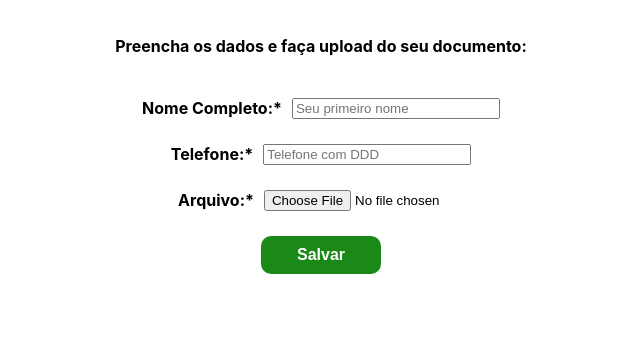
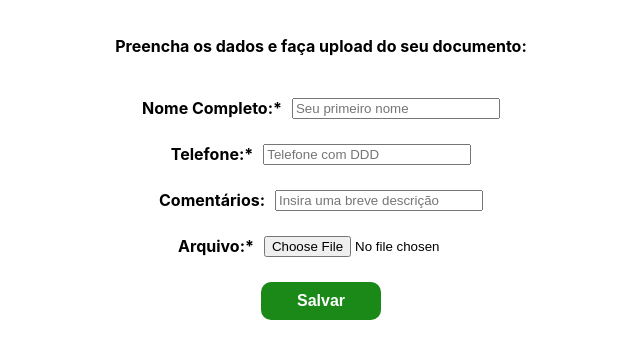
Before and after one commit to leivas777/uploadDocs, a React (Create React App) app: page /upload in a window 1280 px wide. Shown: the top 358 px of the page, without its empty margins (319-959 px from the left). Built offline with nearby package versions, Linux system fonts and the light colour scheme; no server answers.

Commit message:
Adição do campo "Comentários"

```diff
--- a/src/pages/UploadDocs/Upload.js
+++ b/src/pages/UploadDocs/Upload.js
@@ -11,10 +11,10 @@ import { useState } from "react"; // Removido useEffect, já que a navegação s
 //Router
 import { useNavigate } from "react-router-dom";
 
-
 const Upload = () => {
   const [fullName, setFullName] = useState("");
   const [telephone, setTelephone] = useState("");
+  const [docDescription, setDocDescription] = useState("");
   const [file, setFile] = useState(null);
   const [formError, setFormError] = useState("");
 
@@ -33,7 +33,9 @@ const Upload = () => {
 
     // Validação básica do formulário
     if (!fullName || !telephone || !file) {
-      setFormError("Por favor, preencha todos os campos obrigatórios e selecione um arquivo.");
+      setFormError(
+        "Por favor, preencha todos os campos obrigatórios e selecione um arquivo."
+      );
       return;
     }
 
@@ -42,16 +44,22 @@ const Upload = () => {
       const result = await insertDocument({
         fullName,
         telephone,
+        docDescription,
         file,
       });
       console.log("Upload Component - insertDocument RESOLVEU com:", result);
       // Se a Promise resolveu, o upload e save foram bem-sucedidos
       navigate("/sucessoUpload");
     } catch (e) {
-      console.error("Upload Component - Erro FINAL capturado no handleSubmit:", e);
+      console.error(
+        "Upload Component - Erro FINAL capturado no handleSubmit:",
+        e
+      );
       // Se a Promise foi rejeitada, algo deu errado
       // Use a mensagem de erro ou uma mensagem genérica
-      navigate("/erroUpload", { state: { error: e.message || "Erro desconhecido durante o upload." } });
+      navigate("/erroUpload", {
+        state: { error: e.message || "Erro desconhecido durante o upload." },
+      });
     }
   };
 
@@ -86,6 +94,16 @@ const Upload = () => {
               />
             </label>
             <label>
+              <span>Comentários:</span>
+              <input
+              type="text"
+              maxLength={140}
+              placeholder="Insira uma breve descrição"
+              onChange={(e) => setDocDescription(e.target.value)}
+              value={docDescription}
+              />
+            </label>
+            <label>
               <span>Arquivo:*</span>
               <input
                 type="file"
--- a/src/pages/UploadedDocs/UploadedDocs.js
+++ b/src/pages/UploadedDocs/UploadedDocs.js
@@ -19,6 +19,7 @@ const UploadedDocs = () => {
             <tr>
               <th>Cliente:</th>
               <th>Telefone:</th>
+              <th>Descrição:</th>
               <th>Arquivo:</th>
             </tr>
           </thead>
@@ -48,6 +49,7 @@ const UploadedDocs = () => {
                   <tr key={post.id}>
                     <td>{post.fullName}</td>
                     <td>{post.telephone}</td>
+                    <td>{post.docDescription}</td>
                     <td>
                       {/* 👉 AGORA USAMOS post.downloadUrl */}
                       {post.downloadUrl ? (
```
